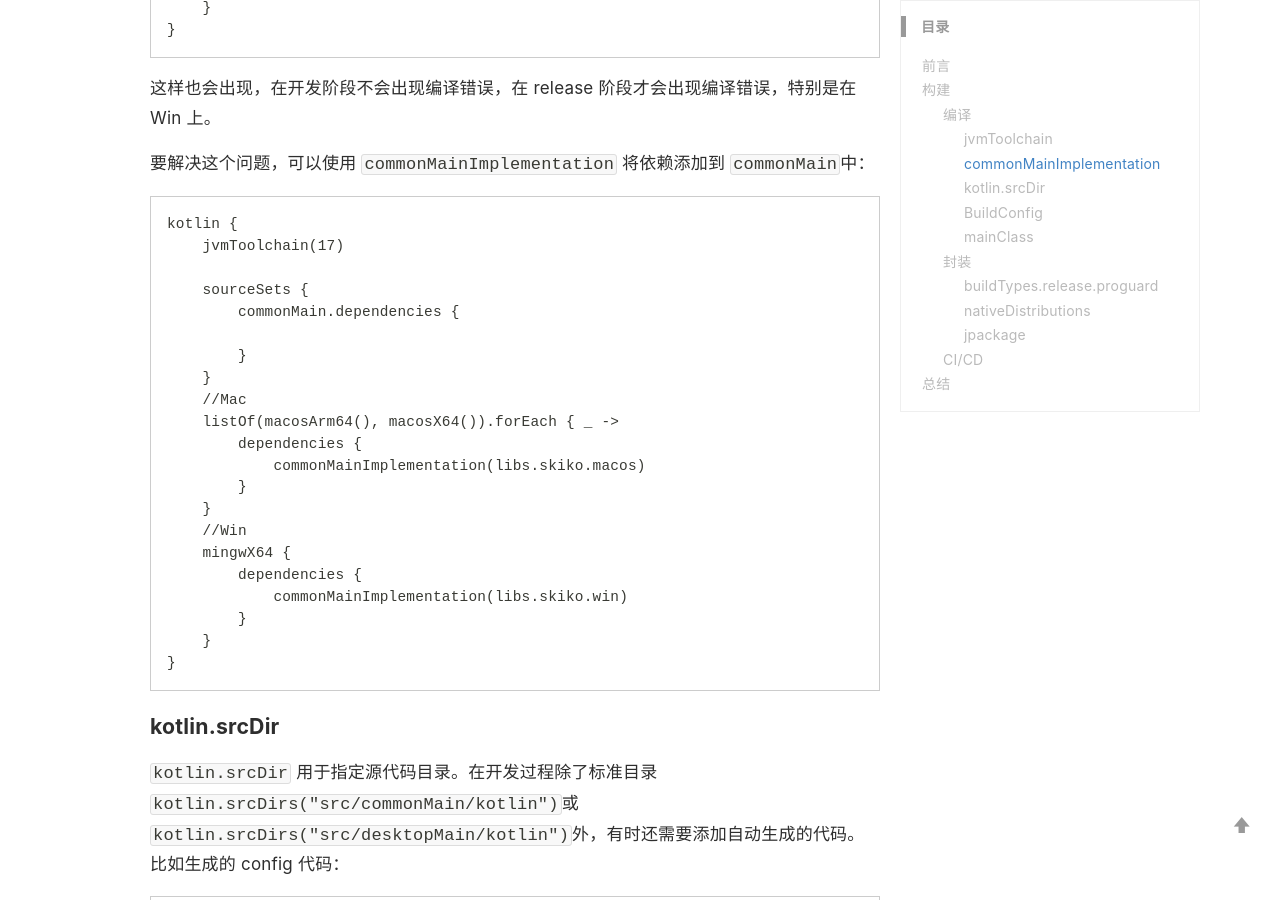
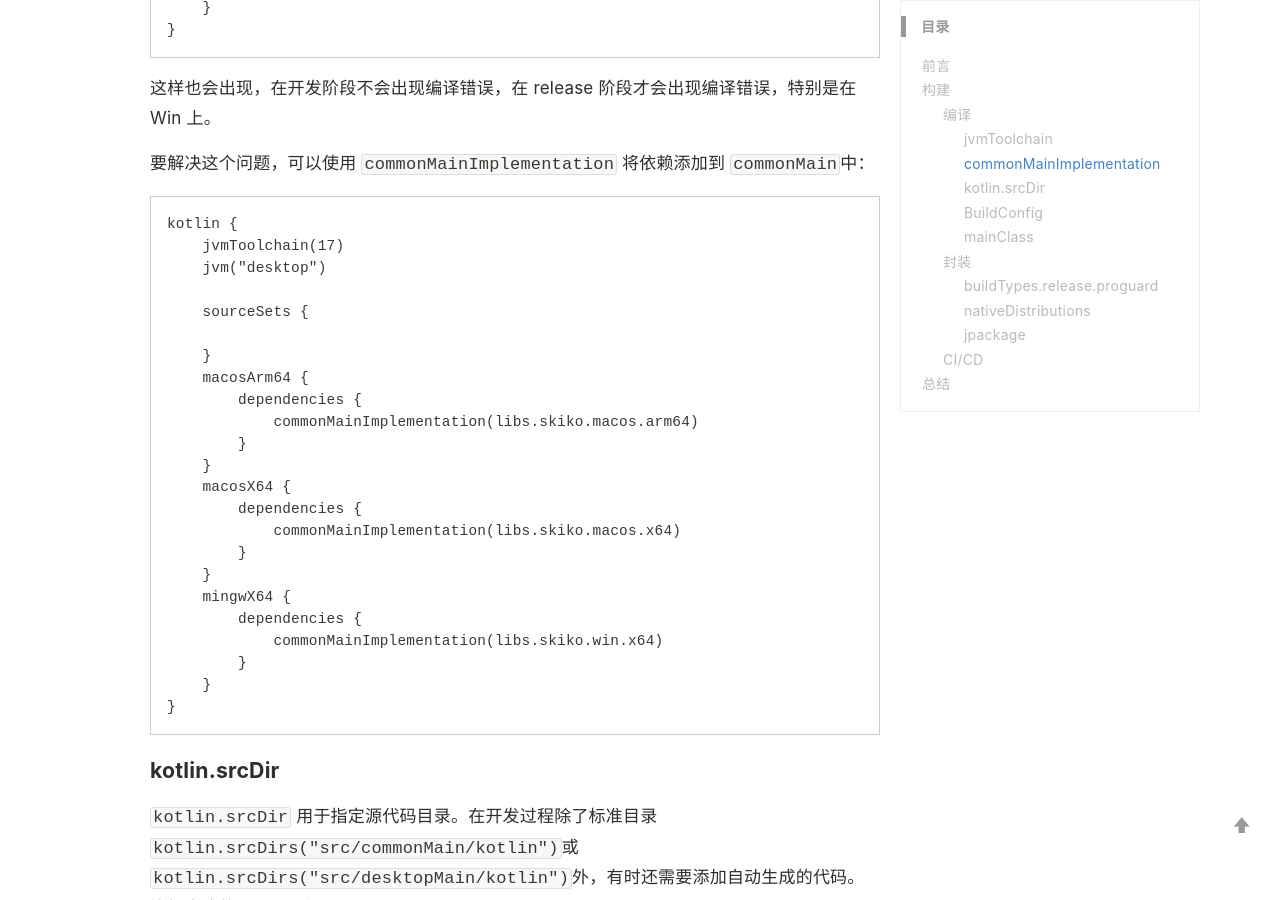
Before and after one commit to WJRye/wjrye.github.io, a Jekyll site: the page built from _posts/2025-08-05-Compose-Desktop-Build.md, in a window 1280 px wide and 900 px high, scrolled down 2379 px. Built offline with Jekyll 4.4.1, drawn with Linux system fonts in a browser that asks for light colours; comment, search, counter and statistics services are not loaded; a style sheet for code colours, icons or effects is not loaded; some of the changed text lies outside the part shown.

Commit message:
feat: update

````diff
--- a/_posts/2025-08-05-Compose-Desktop-Build.md
+++ b/_posts/2025-08-05-Compose-Desktop-Build.md
@@ -75,22 +75,24 @@ kotlin {
 ```kotlin
 kotlin {
     jvmToolchain(17)
+    jvm("desktop")
 
     sourceSets {
-        commonMain.dependencies {
 
+    }
+    macosArm64 {
+        dependencies {
+            commonMainImplementation(libs.skiko.macos.arm64)
         }
     }
-    //Mac
-    listOf(macosArm64(), macosX64()).forEach { _ ->
+    macosX64 {
         dependencies {
-            commonMainImplementation(libs.skiko.macos)
+            commonMainImplementation(libs.skiko.macos.x64)
         }
     }
-    //Win
     mingwX64 {
         dependencies {
-            commonMainImplementation(libs.skiko.win)
+            commonMainImplementation(libs.skiko.win.x64)
         }
     }
 }
````
